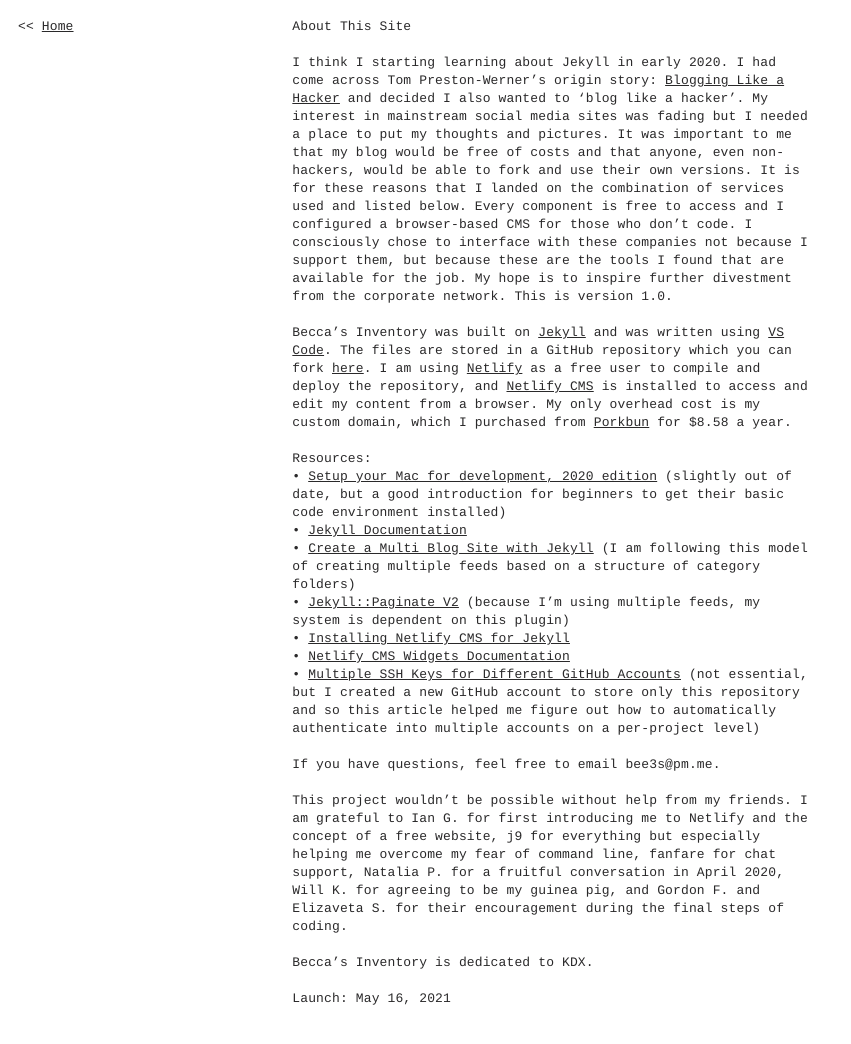
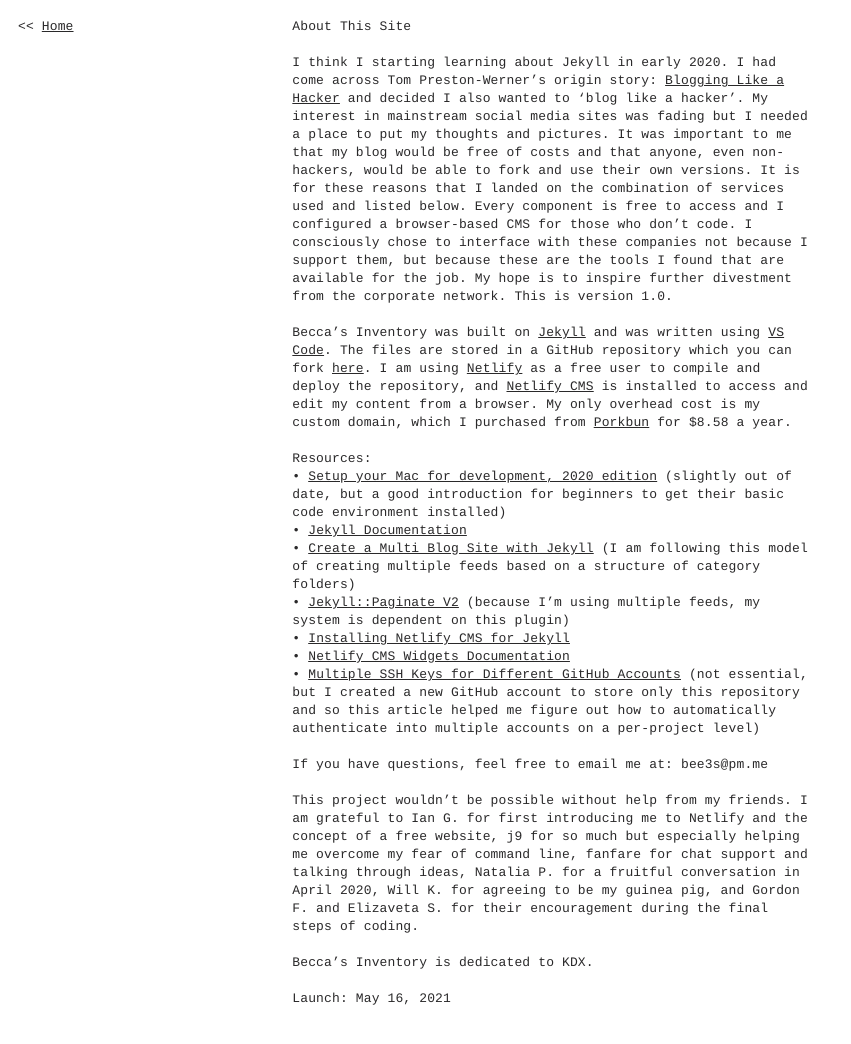
Before and after one commit to beccasinventory/live, a Jekyll site: the page built from pages/_posts/2021-05-16-about-this-site.md, in a window 1280 px wide. Shown: the whole page, without its empty margins (0-851 px from the left). Built offline with Jekyll 4.4.1, drawn with Linux system fonts in a browser that asks for light colours; a script that is not in the unit is left out.

Commit message:
Update Pages “2021-05-16-about-this-site”

```diff
--- a/pages/_posts/2021-05-16-about-this-site.md
+++ b/pages/_posts/2021-05-16-about-this-site.md
@@ -17,9 +17,9 @@
 • [Netlify CMS Widgets Documentation](https://www.netlifycms.org/docs/widgets)\
 • [](https://gist.github.com/jexchan/2351996#multiple-ssh-keys-settings-for-different-github-account)[Multiple SSH Keys for Different GitHub Accounts](https://gist.github.com/jexchan/2351996) (not essential, but I created a new GitHub account to store only this repository and so this article helped me figure out how to automatically authenticate into multiple accounts on a per-project level)
 
-If you have questions, feel free to email bee3s@pm.me.
+If you have questions, feel free to email me at: bee3s@pm.me
 
-This project wouldn't be possible without help from my friends. I am grateful to Ian G. for first introducing me to Netlify and the concept of a free website, j9 for everything but especially helping me overcome my fear of command line, fanfare for chat support, Natalia P. for a fruitful conversation in April 2020, Will K. for agreeing to be my guinea pig, and Gordon F. and Elizaveta S. for their encouragement during the final steps of coding.
+This project wouldn't be possible without help from my friends. I am grateful to Ian G. for first introducing me to Netlify and the concept of a free website, j9 for so much but especially helping me overcome my fear of command line, fanfare for chat support and talking through ideas, Natalia P. for a fruitful conversation in April 2020, Will K. for agreeing to be my guinea pig, and Gordon F. and Elizaveta S. for their encouragement during the final steps of coding.
 
 Becca's Inventory is dedicated to KDX.
 
```
